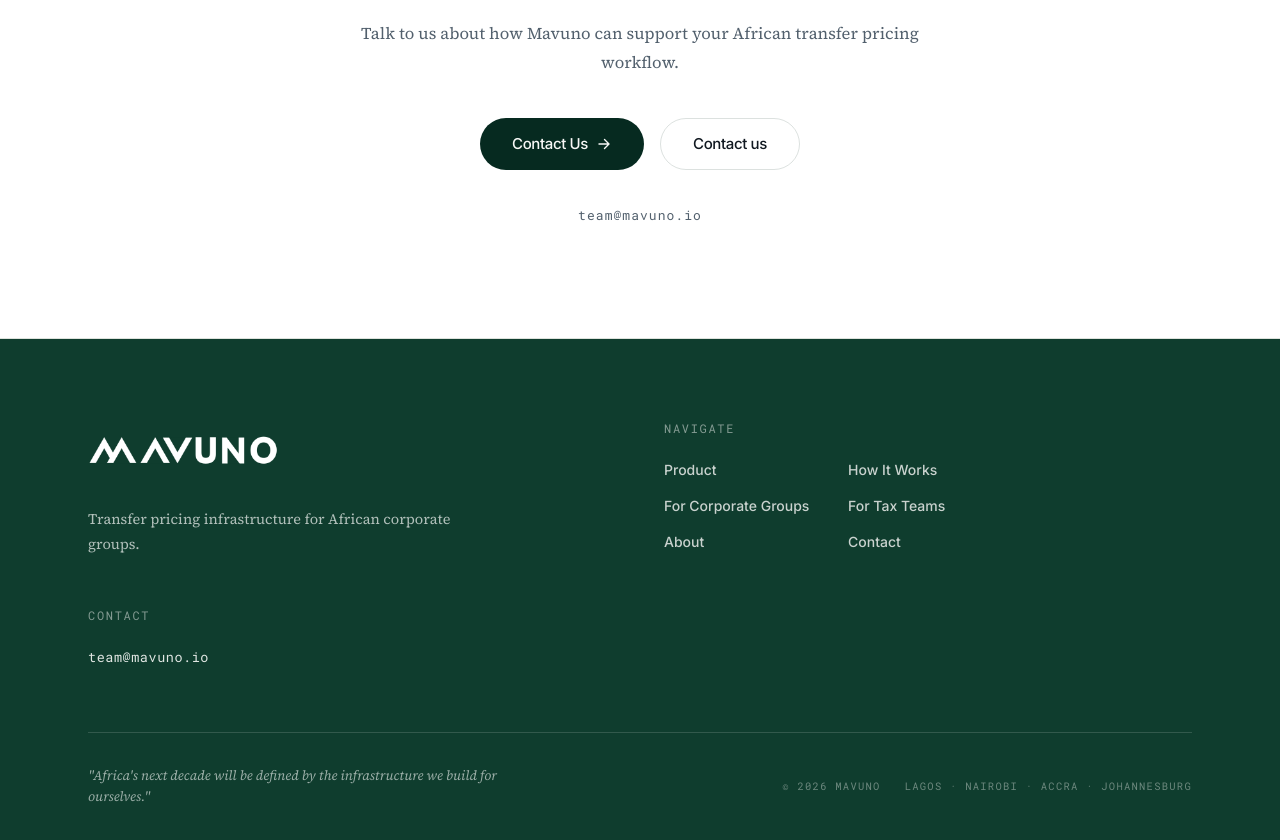
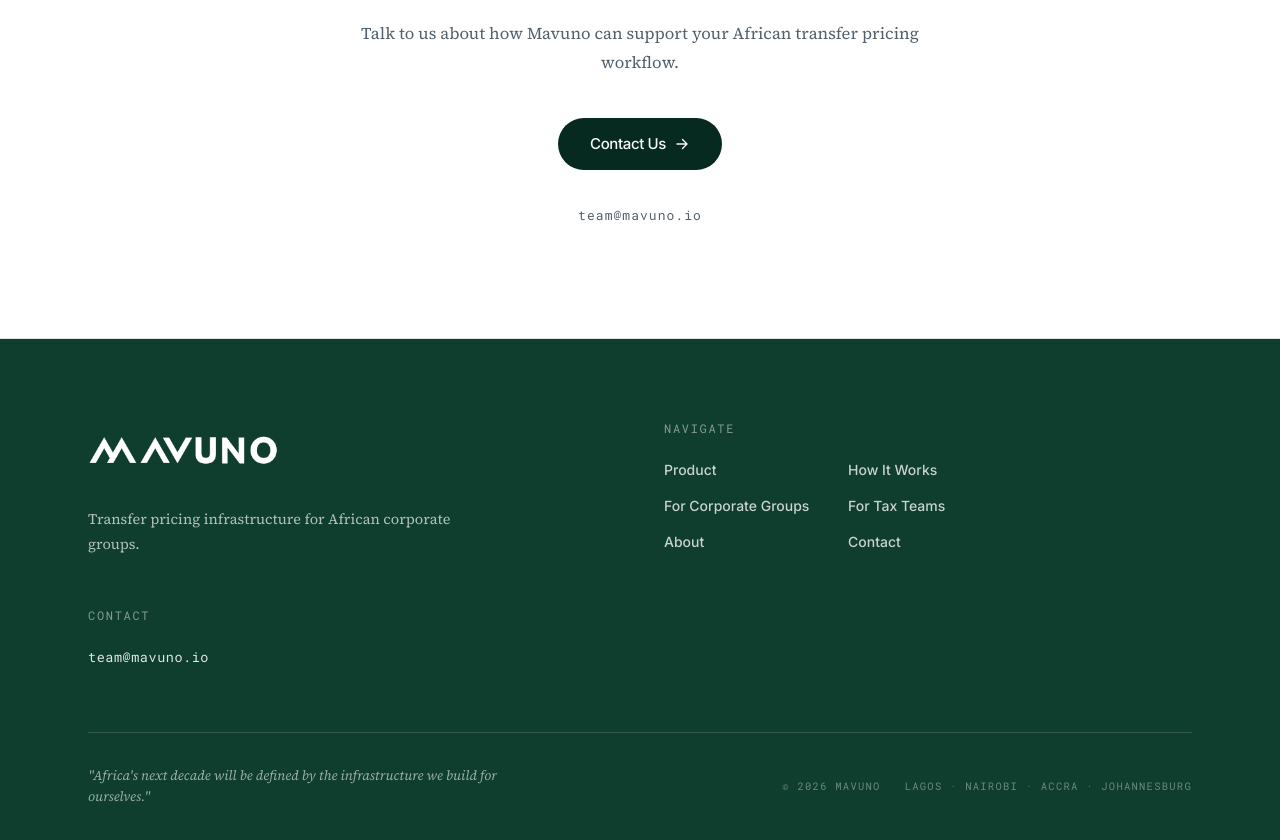
Before and after one commit to Mozisha/Mavuno, a React (Vite) app: page / in a window 1280 px wide. Shown: the part 10869-11709 px from the top of the page. Built offline with nearby package versions, Linux system fonts and the light colour scheme.

Commit message:
Remove duplicate Contact Us button from CTA section

```diff
--- a/src/components/CTASection.jsx
+++ b/src/components/CTASection.jsx
@@ -30,9 +30,6 @@
               Contact Us
               <ArrowIcon />
             </Button>
-            <Button href="mailto:team@mavuno.io" size="lg" variant="outline">
-              Contact us
-            </Button>
           </div>
         </Reveal>
         <Reveal delay={260}>
```
